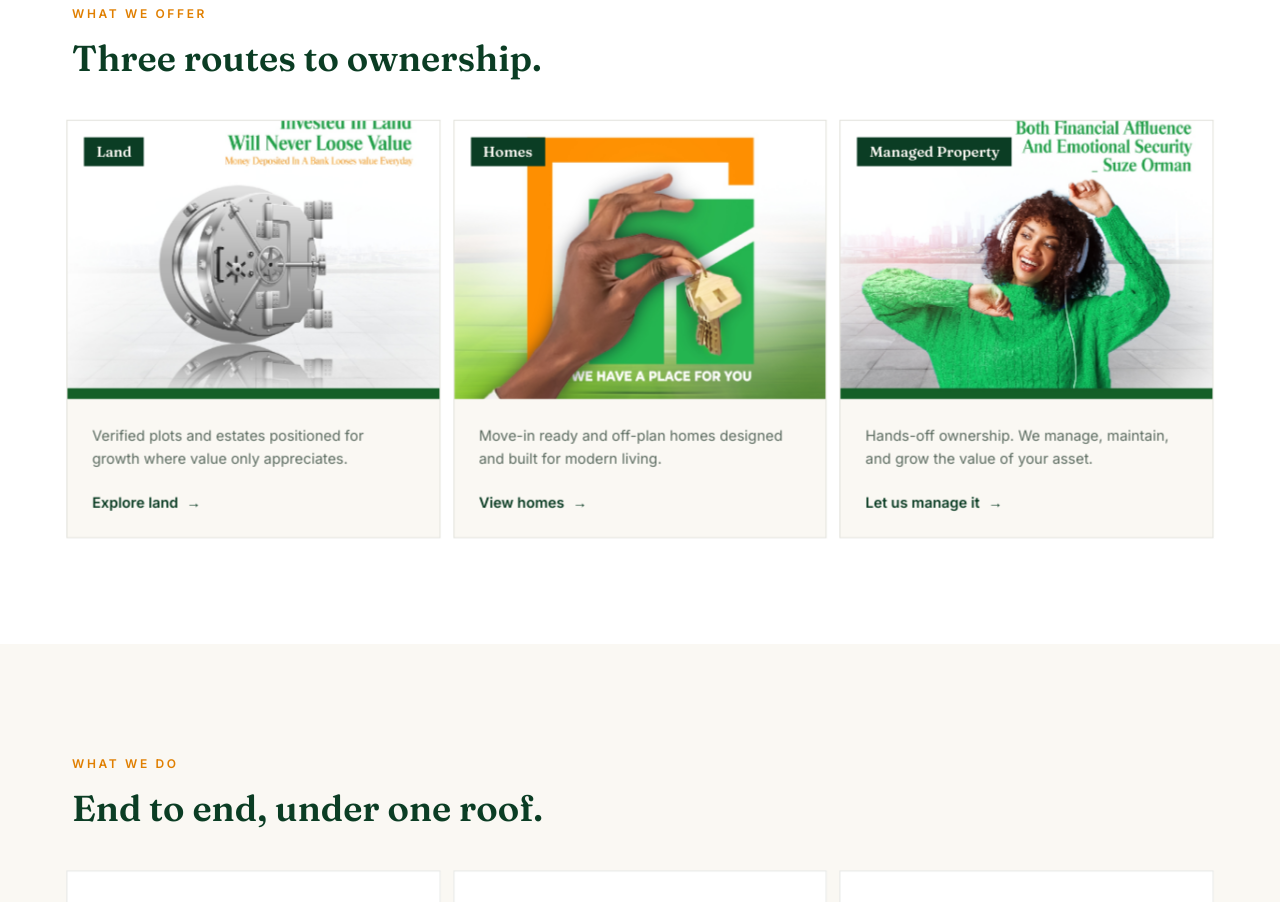
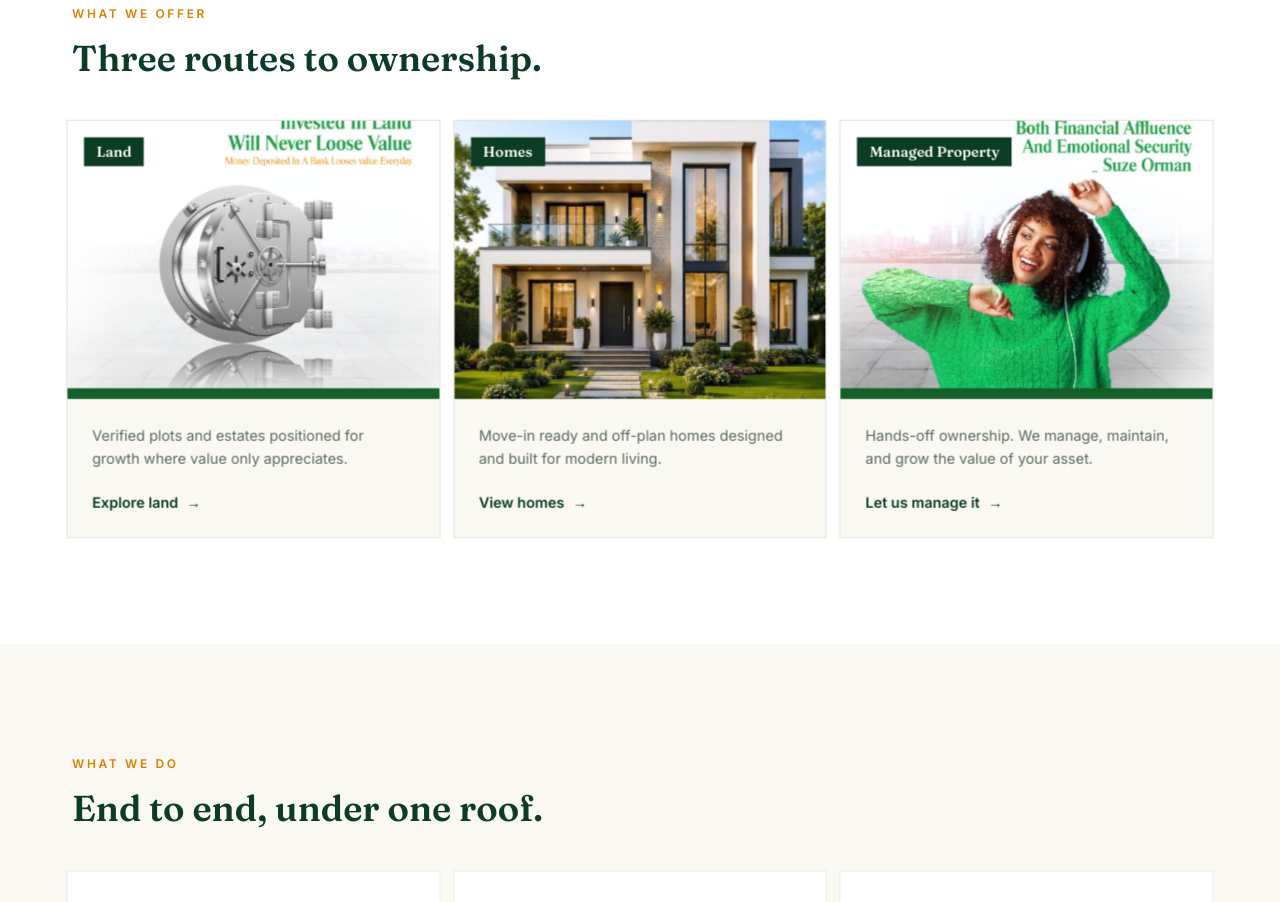
Before and after one commit to dev-anna-life/cassmo-homes, a Next.js app: page / in a window 1280 px wide. Shown: the part 2020-2922 px from the top of the page. Built offline with nearby package versions, Linux system fonts and the light colour scheme.

Commit message:
feat: use construction house image for Homes offering

```diff
--- a/components/data.js
+++ b/components/data.js
@@ -40,7 +40,7 @@ export const offerings = [
   },
   {
     title: "Homes",
-    img: "/images/flyer-place.png",
+    img: "/images/construction-home.jpg",
     body: "Move-in ready and off-plan homes designed and built for modern living.",
     cta: "View homes",
   },
```
Also changed, not shown: public/images/construction-home.jpg (added).
